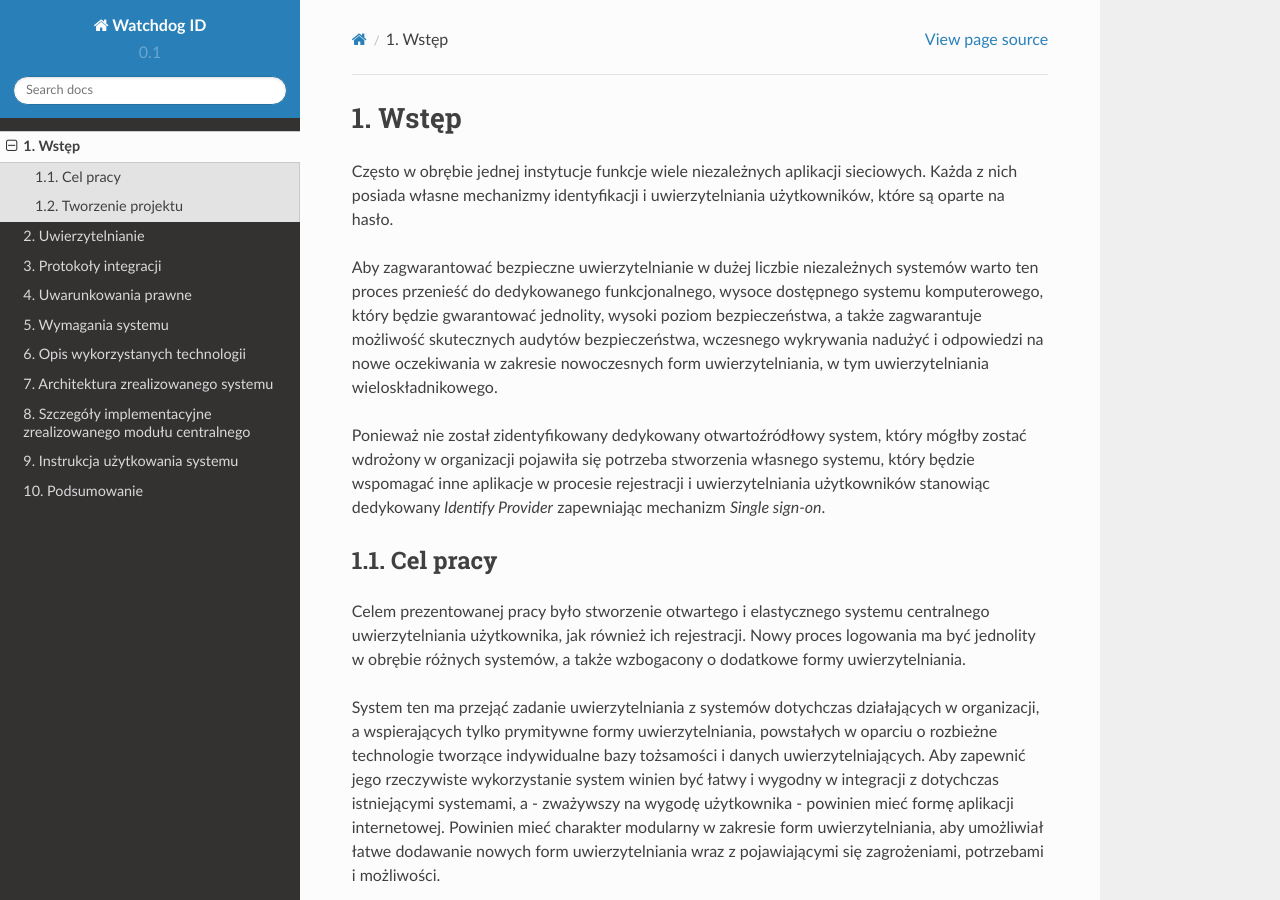
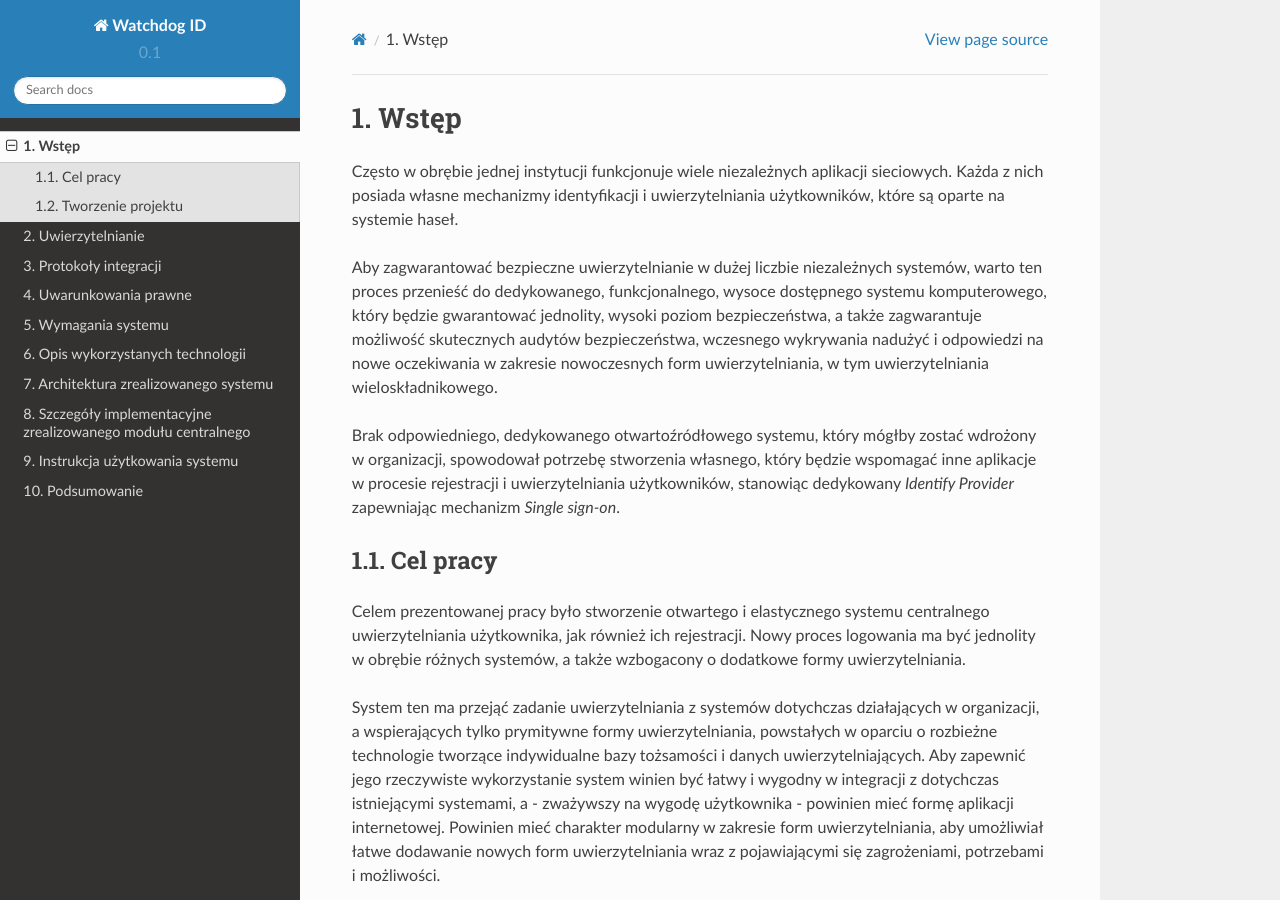
Before and after one commit to watchdogpolska/watchdog-id, a Sphinx documentation site: the page built from docs/sections/introduction.rst, in a window 1280 px wide and 900 px high. Built offline with Sphinx 7.4.7 and the Read the Docs theme 2.0.0, drawn with Linux system fonts in a browser that asks for light colours.

Commit message:
Update introduction

```diff
--- a/docs/sections/introduction.rst
+++ b/docs/sections/introduction.rst
@@ -6,11 +6,11 @@
 Wstęp
 *******************************
 
-Często w obrębie jednej instytucje funkcje wiele niezależnych aplikacji sieciowych. Każda z nich posiada własne mechanizmy identyfikacji i uwierzytelniania użytkowników, które są oparte na hasło.
+Często w obrębie jednej instytucji funkcjonuje wiele niezależnych aplikacji sieciowych. Każda z nich posiada własne mechanizmy identyfikacji i uwierzytelniania użytkowników, które są oparte na systemie haseł.
 
-Aby zagwarantować bezpieczne uwierzytelnianie w dużej liczbie niezależnych systemów warto ten proces przenieść do dedykowanego funkcjonalnego, wysoce dostępnego systemu komputerowego, który będzie gwarantować jednolity, wysoki poziom bezpieczeństwa, a także zagwarantuje możliwość skutecznych audytów bezpieczeństwa, wczesnego wykrywania nadużyć i odpowiedzi na nowe oczekiwania w zakresie nowoczesnych form uwierzytelniania, w tym uwierzytelniania wieloskładnikowego.
+Aby zagwarantować bezpieczne uwierzytelnianie w dużej liczbie niezależnych systemów, warto ten proces przenieść do dedykowanego, funkcjonalnego, wysoce dostępnego systemu komputerowego, który będzie gwarantować jednolity, wysoki poziom bezpieczeństwa, a także zagwarantuje możliwość skutecznych audytów bezpieczeństwa, wczesnego wykrywania nadużyć i odpowiedzi na nowe oczekiwania w zakresie nowoczesnych form uwierzytelniania, w tym uwierzytelniania wieloskładnikowego.
 
-Ponieważ nie został zidentyfikowany dedykowany otwartoźródłowy system, który mógłby zostać wdrożony w organizacji pojawiła się potrzeba stworzenia własnego systemu, który będzie wspomagać inne aplikacje w procesie rejestracji i uwierzytelniania użytkowników stanowiąc dedykowany *Identify Provider* zapewniając mechanizm *Single sign-on*.
+Brak odpowiedniego, dedykowanego otwartoźródłowego systemu, który mógłby zostać wdrożony w organizacji, spowodował potrzebę stworzenia własnego, który będzie wspomagać inne aplikacje w procesie rejestracji i uwierzytelniania użytkowników, stanowiąc dedykowany *Identify Provider* zapewniając mechanizm *Single sign-on*.
 
 .. _target:
 
```
